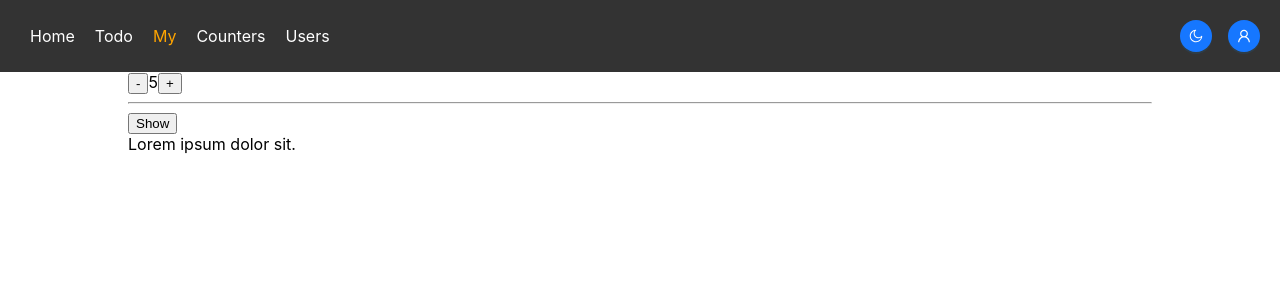
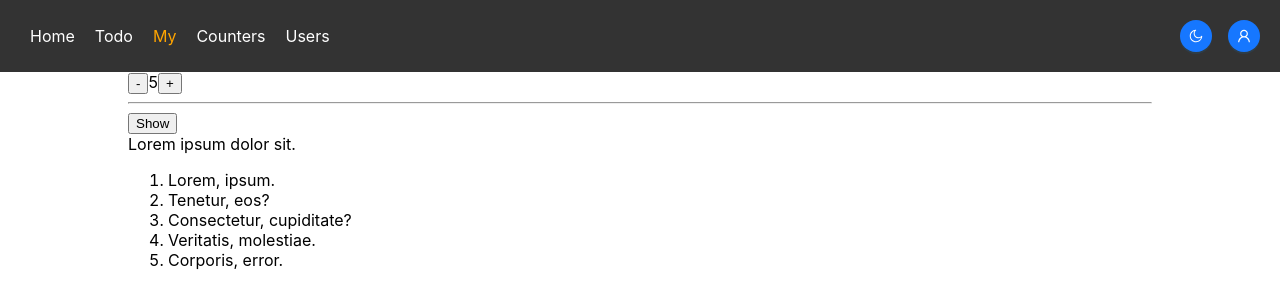
Before and after one commit to kudriashova-ag/react-app-spr311, a React (Create React App) app: page /my in a window 1280 px wide. Shown: the top 308 px of the page. Built offline with nearby package versions, Linux system fonts and the light colour scheme.

Commit message:
Css module

```diff
--- a/src/components/My.jsx
+++ b/src/components/My.jsx
@@ -34,6 +34,14 @@ const My = () => {
 
       <button onClick={toggleVisible}>Show</button>
       {visible && <div>Lorem ipsum dolor sit.</div>}
+
+      <ol className="users">
+        <li>Lorem, ipsum.</li>
+        <li>Tenetur, eos?</li>
+        <li>Consectetur, cupiditate?</li>
+        <li>Veritatis, molestiae.</li>
+        <li>Corporis, error.</li>
+      </ol>
     </div>
   );
 };
--- a/src/components/users/Users.jsx
+++ b/src/components/users/Users.jsx
@@ -1,8 +1,11 @@
 // import axios from 'axios';
 import React, { useEffect, useState } from "react";
-import { Link, Outlet, useLoaderData, useSearchParams } from "react-router-dom";
-import "./Users.css";
+import { NavLink, Outlet, useLoaderData, useSearchParams } from "react-router-dom";
+import styles from "./Users.module.css";
 import { Col, Row } from "antd";
+
+console.log(styles);
+
 const Users = () => {
   /*const [users, setUsers] = useState([]);
 
@@ -37,11 +40,10 @@ const Users = () => {
             <input type="text" value={textSearch} onChange={searchHandler} />
           </div>
 
-          <ol>
+          <ol className={styles.users}>
             {users.filter(filterUsers).map((user) => (
               <li key={user.id}>
-                {" "}
-                <Link to={`/users/${user.id}`}> {user.name} </Link>
+                <NavLink to={`/users/${user.id}`}> {user.name} </NavLink>
               </li>
             ))}
           </ol>
--- /dev/null
+++ b/src/components/users/Users.module.css
@@ -0,0 +1,8 @@
+.users .active{
+    background-color: #000;
+    color: #fff;
+}
+
+.users{
+    list-style: upper-roman;
+}
```
Also changed, not shown: src/components/users/Users.css (deleted).
